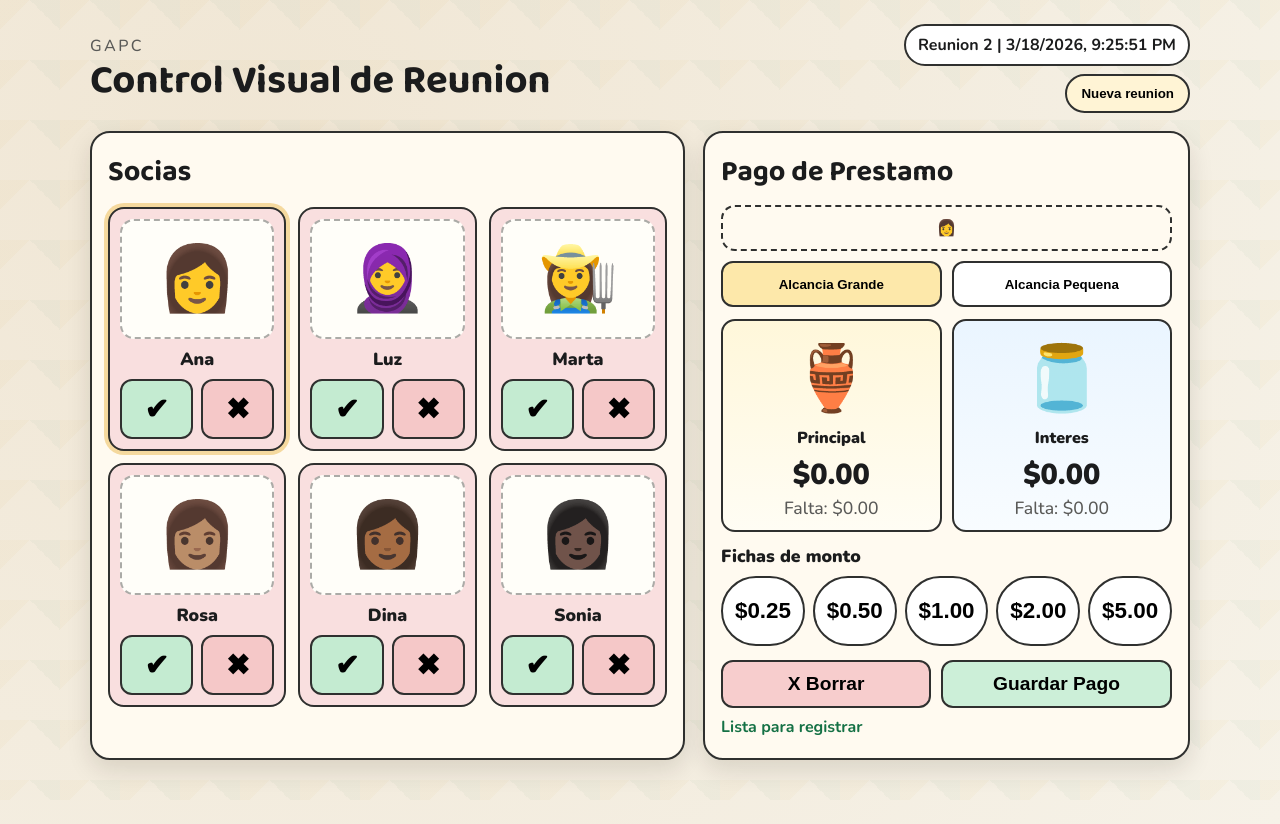
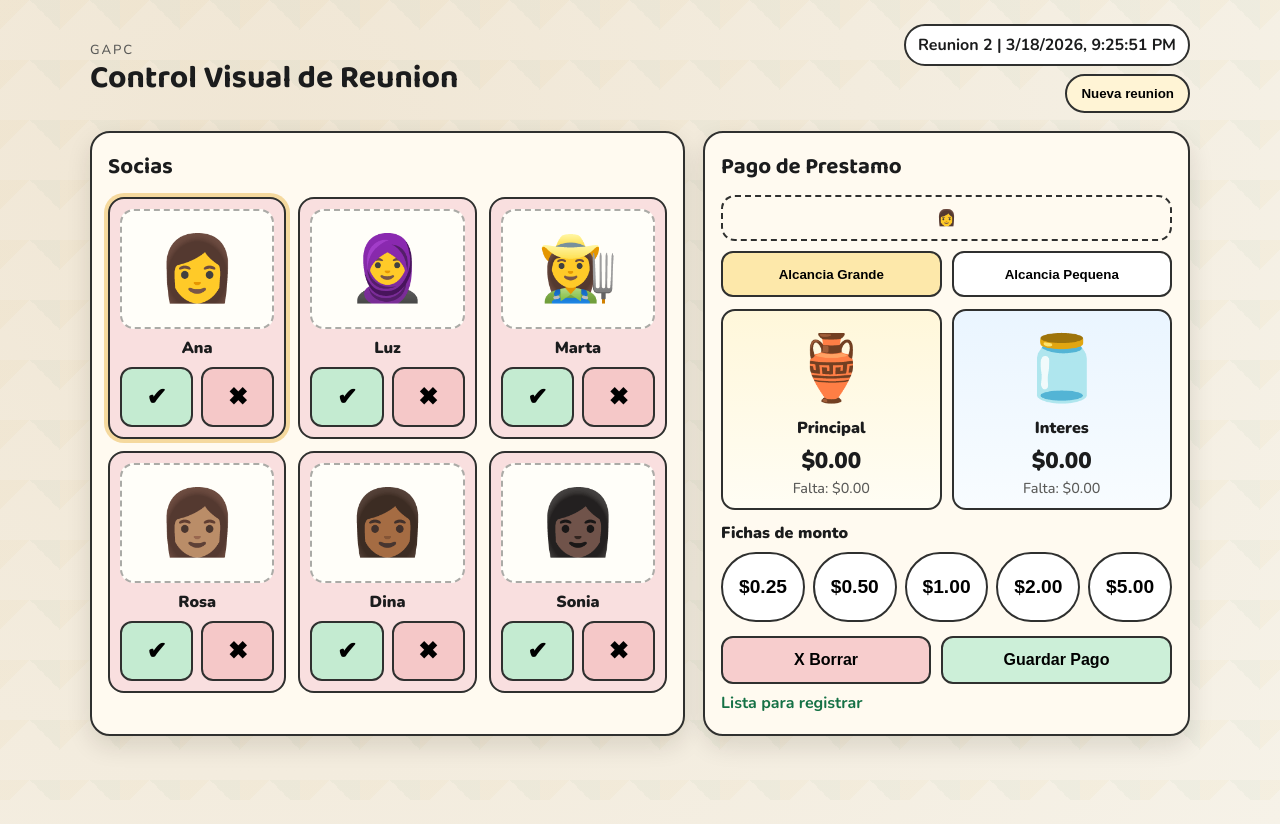
Before and after one commit to fcanas574/GAPC_AppKeyWeek2, a Flask app: page / in a window 1280 px wide. Run offline with Flask 3, Linux system fonts and the light colour scheme; data comes from the database, SQL or seed files in the repository.

Commit message:
Sync MVP progress and UI updates

```diff
--- a/static/styles.css
+++ b/static/styles.css
@@ -50,7 +50,7 @@ body {
 
 .kicker {
   margin: 0;
-  font-size: 1rem;
+  font-size: 0.82rem;
   letter-spacing: 0.15em;
   text-transform: uppercase;
   color: var(--muted);
@@ -59,7 +59,7 @@ body {
 h1 {
   margin: 2px 0 0;
   font-family: "Baloo 2", cursive;
-  font-size: clamp(2rem, 3.2vw, 2.5rem);
+  font-size: clamp(1.5rem, 2.7vw, 2rem);
   line-height: 1.1;
 }
 
@@ -115,13 +115,13 @@ h1 {
 h2 {
   margin: 0;
   font-family: "Baloo 2", cursive;
-  font-size: 1.8rem;
+  font-size: 1.4rem;
 }
 
 .section-hint {
   margin: 0;
   color: var(--muted);
-  font-size: 1.1rem;
+  font-size: 0.92rem;
 }
 
 .member-grid {
@@ -174,7 +174,6 @@ h2 {
   margin: 0;
   text-align: center;
   font-weight: 800;
-  font-size: 1.1rem;
 }
 
 .attendance-row {
@@ -186,7 +185,7 @@ h2 {
 .att-btn {
   border: 2px solid var(--stroke);
   border-radius: 12px;
-  font-size: 1.8rem;
+  font-size: 1.5rem;
   font-weight: 800;
   min-height: 60px;
   cursor: pointer;
@@ -273,14 +272,14 @@ h2 {
 
 .jar-amount {
   margin: 6px 0 2px;
-  font-size: 1.8rem;
+  font-size: 1.4rem;
   font-weight: 900;
 }
 
 .jar-remaining {
   margin: 0;
   color: var(--muted);
-  font-size: 1.1rem;
+  font-size: 0.9rem;
 }
 
 .token-zone {
@@ -290,7 +289,6 @@ h2 {
 .token-label {
   margin: 0 0 8px;
   font-weight: 800;
-  font-size: 1.1rem;
 }
 
 .token-rack {
@@ -304,7 +302,7 @@ h2 {
   border-radius: 999px;
   min-height: 70px;
   font-weight: 900;
-  font-size: 1.4rem;
+  font-size: 1.2rem;
   background: #fff;
   cursor: grab;
 }
@@ -325,7 +323,7 @@ h2 {
   border: 2px solid var(--stroke);
   border-radius: 12px;
   min-height: 48px;
-  font-size: 1.2rem;
+  font-size: 1rem;
   font-weight: 900;
   cursor: pointer;
 }
```
